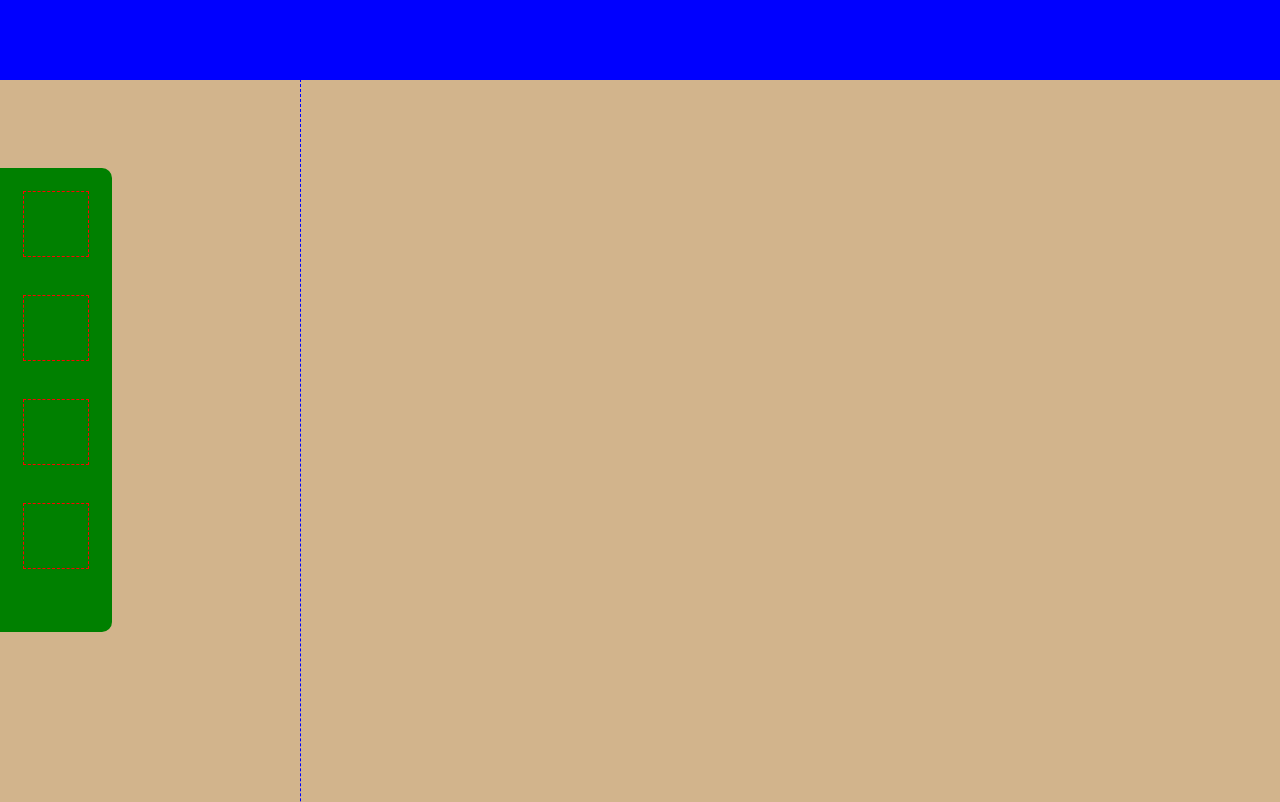
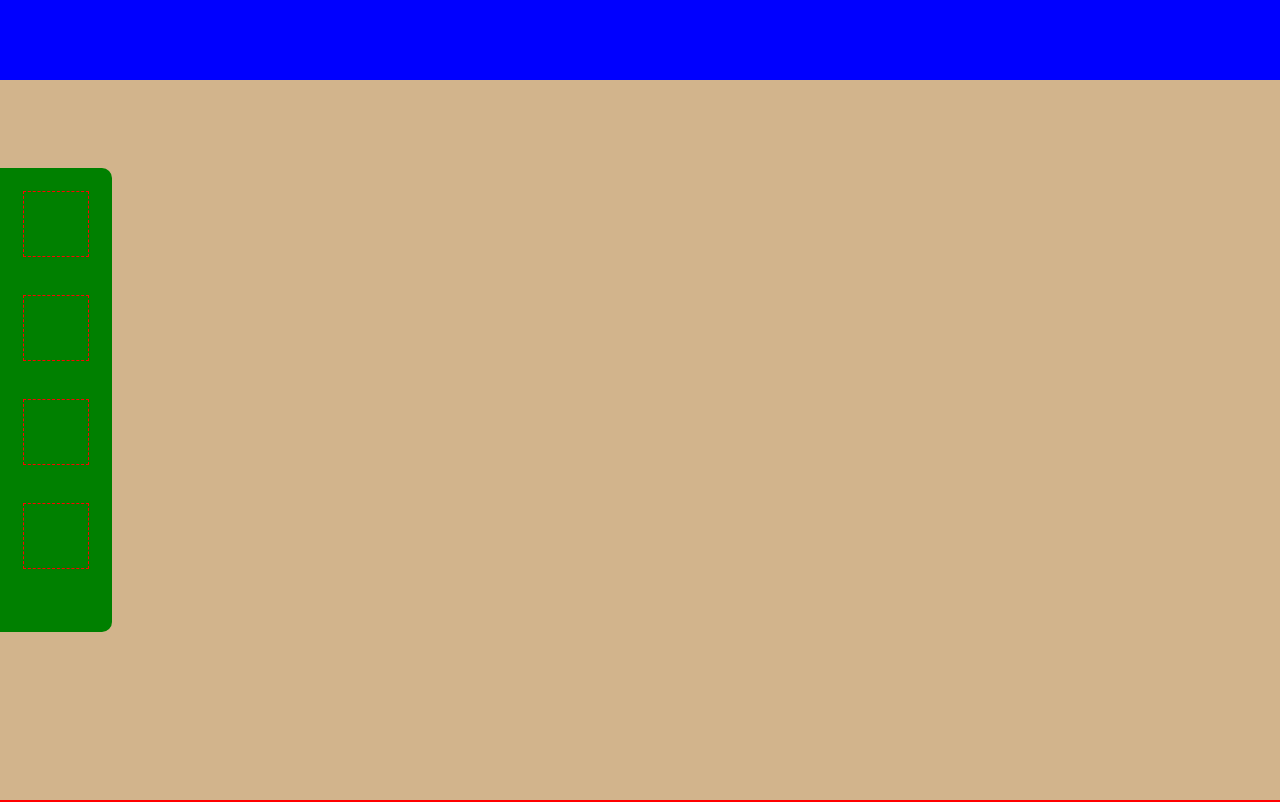
Before and after one commit to tylerbarabas/flex-layout, a plain HTML site: page index.html in a window 1280 px wide. Shown: the top 802 px of the page. Drawn offline with Linux system fonts and the light colour scheme.

Commit message:
turn off big-content by default

```diff
--- a/index.html
+++ b/index.html
@@ -40,10 +40,12 @@
         margin-bottom: 40px;
       }
       div.big-content {
-        outline: thin dashed blue;
+        outline: thick dashed purple;
         height: 130vh;
-        width: 300px;
-     /*   display: none; */
+        width: 90%;
+        margin: 50px;
+      /*  Comment this display: none to show how the container grows. */
+        display: none;
       }
     </style>
   </head>
```
